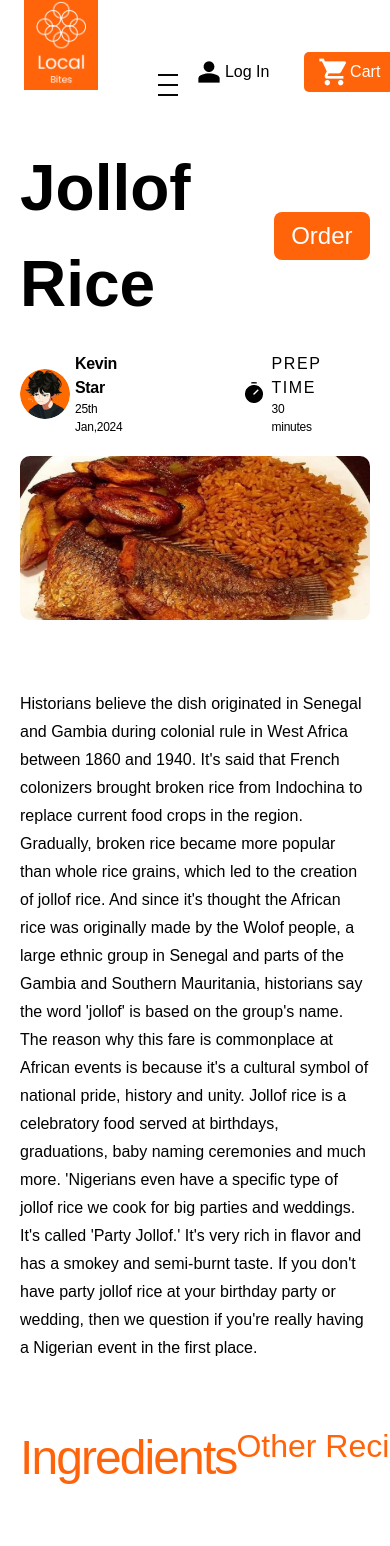
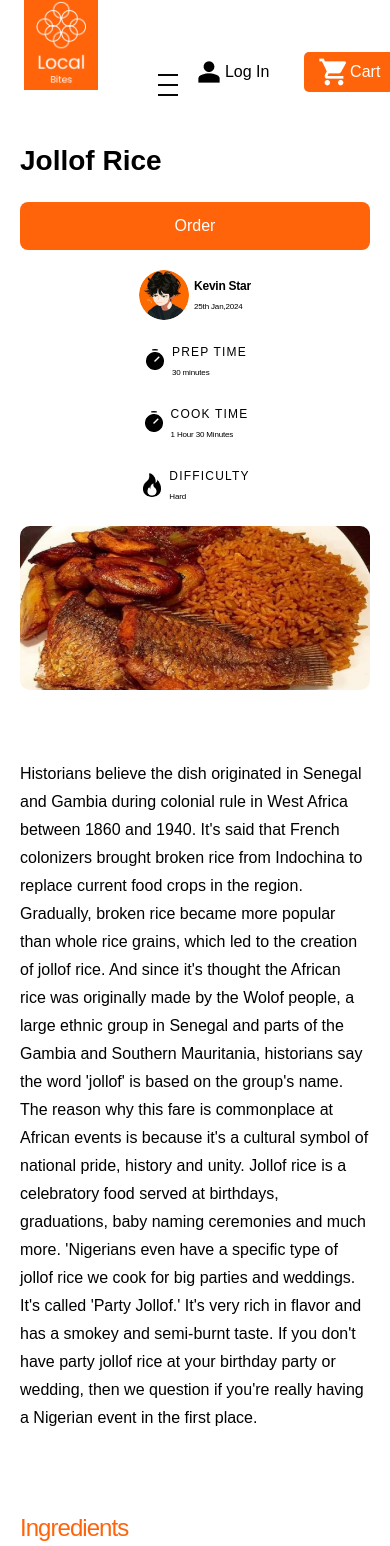
Before and after one commit to WestDrex/Local-Bites, a React (Vite) app: page /fooddetailspage/1 in a window 390 px wide. Shown: the top 1546 px of the page. Built offline with nearby package versions, Linux system fonts and the light colour scheme; a web font is replaced by a local one.

Commit message:
final changes

```diff
--- a/src/Pages/RecipeDetailsComponents/Fooddetails.css
+++ b/src/Pages/RecipeDetailsComponents/Fooddetails.css
@@ -335,3 +335,142 @@ h4 {
   top: 255px;
   left: 630px;
 }
+
+@media (max-width: 1024px) {
+  .details-header {
+    flex-direction: column;
+    align-items: flex-start;
+  }
+
+  .details-title {
+    font-size: 48px;
+    line-height: 72px;
+  }
+
+  .details-order-btn {
+    margin-top: 20px;
+    width: 100%;
+  }
+
+  .details {
+    flex-direction: column;
+    gap: 20px;
+  }
+
+  .detail-item {
+    margin-right: 0;
+    flex: 1 1 100%;
+  }
+
+  .details-image-container .playbtn {
+    height: 90px;
+    width: 90px;
+  }
+
+  .details-other-recipes .details-recipe img {
+    width: 150px;
+    height: 100px;
+  }
+
+  .fors {
+    font-size: 20px;
+  }
+
+  .directions h2 {
+    font-size: 36px;
+  }
+
+  .details-ingredients h2,
+  .details-other-recipes h2 {
+    font-size: 36px;
+  }
+}
+
+@media (max-width: 768px) {
+  .details-title {
+    font-size: 36px;
+    line-height: 54px;
+  }
+
+  .details-order-btn {
+    font-size: 20px;
+  }
+
+  .details-image-container .playbtn {
+    height: 60px;
+    width: 60px;
+  }
+
+  .detail-item h2 {
+    font-size: 14px;
+  }
+
+  .detail-item p {
+    font-size: 10px;
+  }
+
+  .detail-item h4 {
+    font-size: 14px;
+  }
+
+  .fors {
+    font-size: 18px;
+  }
+
+  .directions h2 {
+    font-size: 28px;
+  }
+
+  .details-ingredients h2,
+  .details-other-recipes h2 {
+    font-size: 28px;
+  }
+}
+
+@media (max-width: 480px) {
+  .details-title {
+    font-size: 28px;
+    line-height: 42px;
+  }
+
+  .details-order-btn {
+    font-size: 16px;
+  }
+
+  .detail-item h2 {
+    font-size: 12px;
+  }
+
+  .detail-item p {
+    font-size: 8px;
+  }
+
+  .detail-item h4 {
+    font-size: 12px;
+  }
+
+  .fors {
+    font-size: 16px;
+  }
+
+  .directions h2 {
+    font-size: 24px;
+  }
+
+  .details-other-recipes {
+    display: none;
+  }
+  .details-ingredients h2,
+  .details-other-recipes h2 {
+    font-size: 24px;
+  }
+
+  .details-image-container img {
+    width: 100%;
+  }
+
+  .details-image-container .playbtn {
+    height: 145px;
+    width: 145px;
+  }
+}
--- a/src/Pages/RecipePageComponents/RecipePageFoodlist.css
+++ b/src/Pages/RecipePageComponents/RecipePageFoodlist.css
@@ -158,7 +158,8 @@
 
   .foodlist-main-card {
     max-width: 100%;
-    height: auto;
+    /* height: auto; */
+    height: 250px;
   }
 
   .foodlist-dish-image {
```
